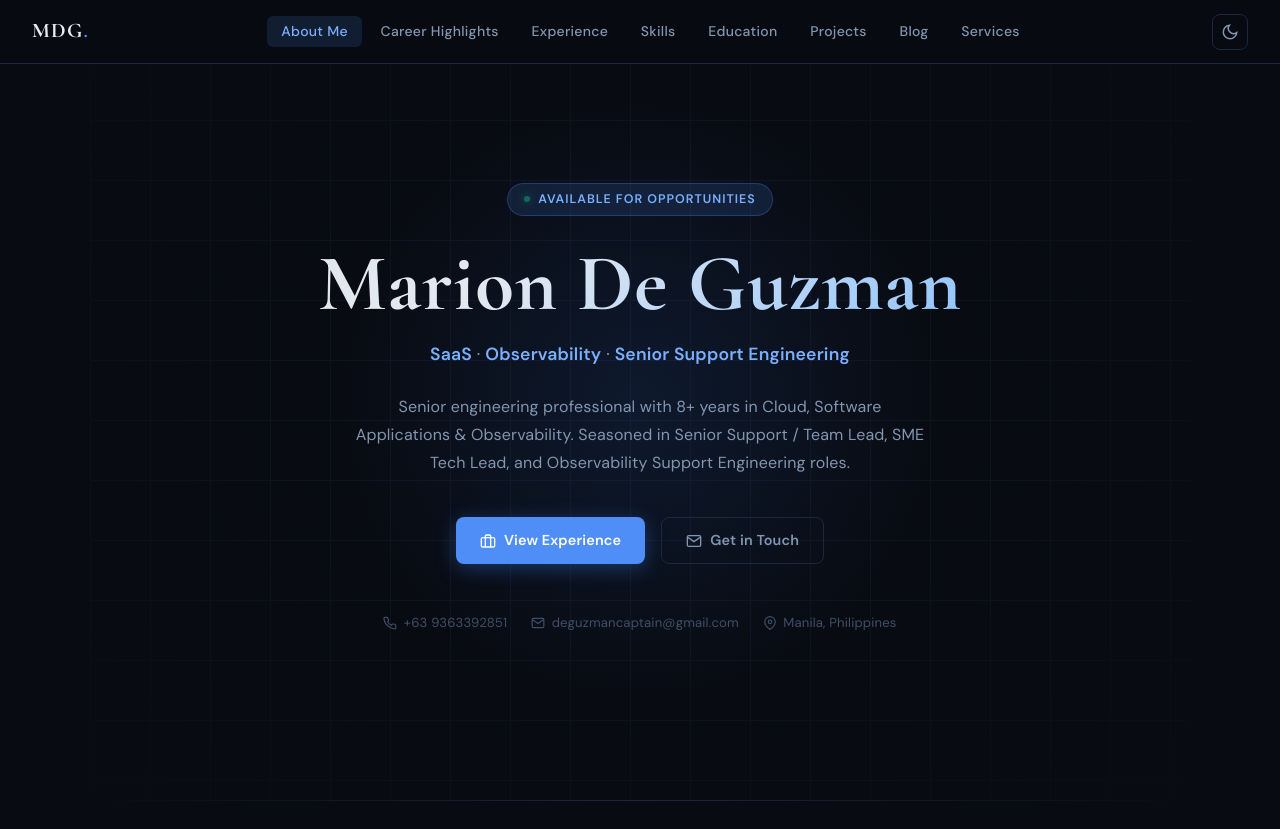
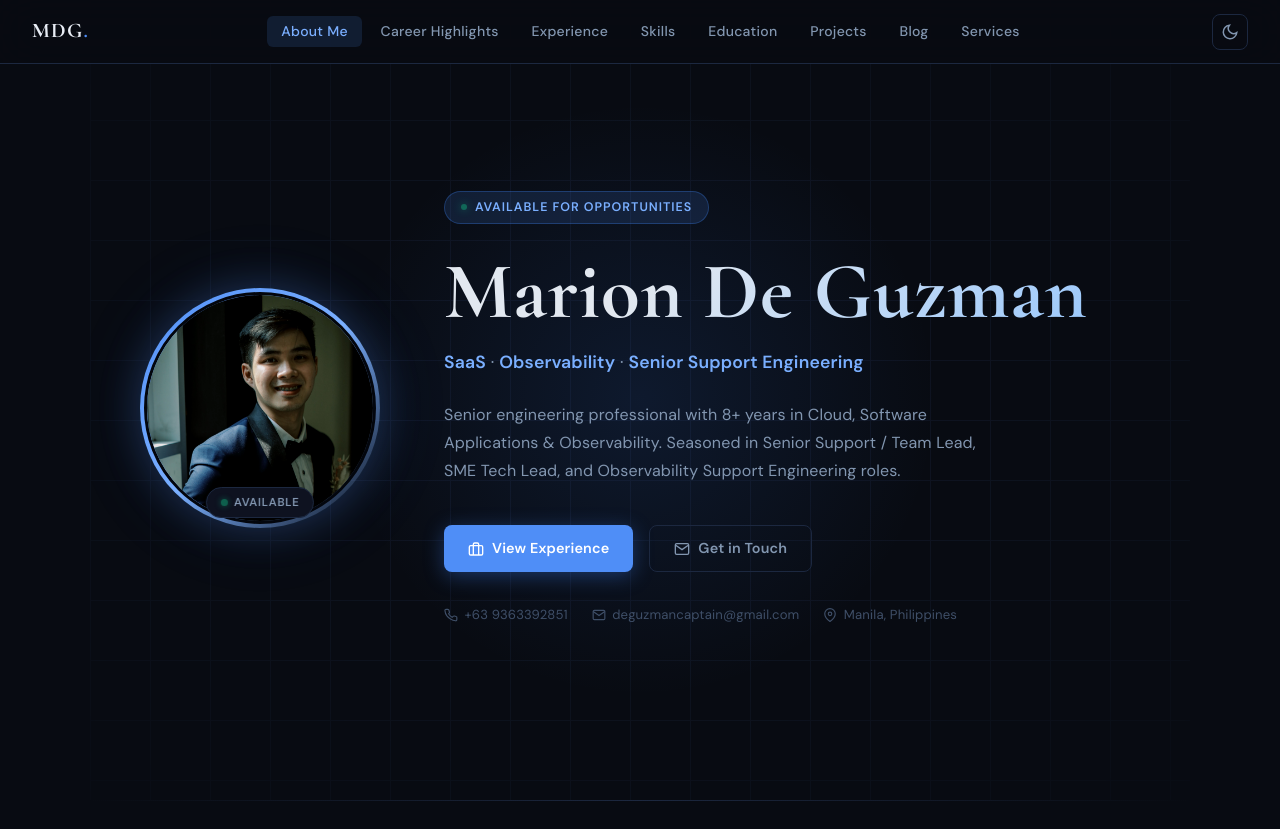
Before and after one commit to marionmdeguzman/mariondeguzman-portfolio, a Flask app: page / in a window 1280 px wide. Shown: the top 829 px of the page. Run offline with Flask 3, Linux system fonts and the light colour scheme.

Commit message:
added profile pic

```diff
--- a/static/css/main.css
+++ b/static/css/main.css
@@ -155,6 +155,72 @@ nav {
   overflow: hidden;
 }
 
+.hero-layout {
+  position: relative;
+  display: flex;
+  align-items: center;
+  gap: 4rem;
+  max-width: 1000px;
+  width: 100%;
+}
+
+/* ── Photo ── */
+.hero-photo-wrap {
+  position: relative;
+  flex-shrink: 0;
+}
+
+.hero-photo-ring {
+  width: 240px;
+  height: 240px;
+  border-radius: 50%;
+  padding: 4px;
+  background: linear-gradient(135deg, var(--accent), var(--accent2), transparent);
+  box-shadow: 0 0 40px rgba(79, 142, 247, 0.25), 0 0 80px rgba(79, 142, 247, 0.10);
+}
+
+.hero-photo {
+  width: 100%;
+  height: 100%;
+  border-radius: 50%;
+  object-fit: cover;
+  object-position: center top;
+  border: 3px solid var(--bg);
+  display: block;
+  filter: grayscale(8%) contrast(1.04);
+}
+
+.hero-photo-badge {
+  position: absolute;
+  bottom: 10px;
+  left: 50%;
+  transform: translateX(-50%);
+  display: inline-flex;
+  align-items: center;
+  gap: 0.4rem;
+  background: var(--surface);
+  border: 1px solid var(--border);
+  color: var(--text-muted);
+  font-size: 0.72rem;
+  font-weight: 600;
+  letter-spacing: 0.06em;
+  text-transform: uppercase;
+  padding: 0.3rem 0.85rem;
+  border-radius: 100px;
+  white-space: nowrap;
+  backdrop-filter: blur(8px);
+}
+
+.hero-photo-dot {
+  width: 7px;
+  height: 7px;
+  border-radius: 50%;
+  background: var(--green);
+  box-shadow: 0 0 6px var(--green);
+  animation: pulse 2s infinite;
+  flex-shrink: 0;
+}
+
 .hero-grid {
   position: absolute;
   inset: 0;
@@ -180,8 +246,8 @@ nav {
 
 .hero-content {
   position: relative;
-  text-align: center;
-  max-width: 780px;
+  text-align: left;
+  flex: 1;
 }
 
 .hero-badge {
@@ -239,15 +305,15 @@ nav {
 .hero-summary {
   font-size: 1rem;
   color: var(--text-muted);
-  max-width: 580px;
-  margin: 0 auto 2.5rem;
+  max-width: 540px;
+  margin: 0 0 2.5rem;
   line-height: 1.75;
 }
 
 .hero-actions {
   display: flex;
   gap: 1rem;
-  justify-content: center;
+  justify-content: flex-start;
   flex-wrap: wrap;
 }
 
@@ -292,9 +358,9 @@ nav {
 
 .hero-contacts {
   display: flex;
-  justify-content: center;
+  justify-content: flex-start;
   gap: 1.5rem;
-  margin-top: 3rem;
+  margin-top: 2rem;
   flex-wrap: wrap;
 }
 
@@ -883,6 +949,17 @@ footer a:hover { text-decoration: underline; }
   .nav-links.open { display: flex; }
   .about-grid, .edu-grid { grid-template-columns: 1fr; }
   .timeline { padding-left: 1.5rem; }
+
+  .hero-layout {
+    flex-direction: column;
+    text-align: center;
+    gap: 2.5rem;
+  }
+  .hero-content { text-align: center; }
+  .hero-photo-ring { width: 180px; height: 180px; }
+  .hero-summary { margin: 0 auto 2rem; }
+  .hero-actions { justify-content: center; }
+  .hero-contacts { justify-content: center; }
 }
 
 /* ─── SCROLL REVEAL ──────────────────────────── */
--- a/templates/index.html
+++ b/templates/index.html
@@ -6,6 +6,20 @@
   <section id="hero">
     <div class="hero-grid"></div>
     <div class="hero-glow"></div>
+    <div class="hero-layout">
+
+      <!-- Photo -->
+      <div class="hero-photo-wrap">
+        <div class="hero-photo-ring">
+          <img src="{{ url_for('static', filename='img/profile.jpg') }}" alt="Marion De Guzman" class="hero-photo" />
+        </div>
+        <div class="hero-photo-badge">
+          <span class="hero-photo-dot"></span>
+          Available
+        </div>
+      </div>
+
+      <!-- Text -->
       <div class="hero-content">
         <div class="hero-badge">{{ profile.badge }}</div>
         <h1 class="hero-name">{{ profile.name }}</h1>
@@ -53,6 +67,8 @@
             {{ profile.location }}
           </div>
         </div>
+      </div>
+
     </div>
   </section>
 
```
Also changed, not shown: static/img/profile.jpg (added). Lines whose indentation alone changed are shown as unchanged.
